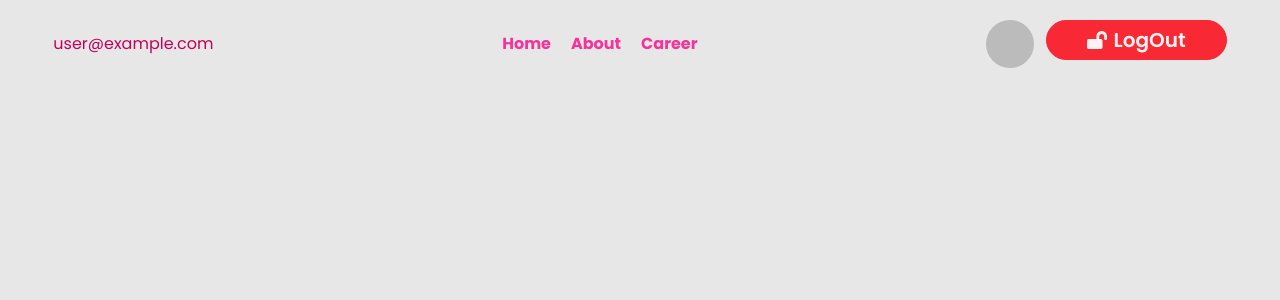
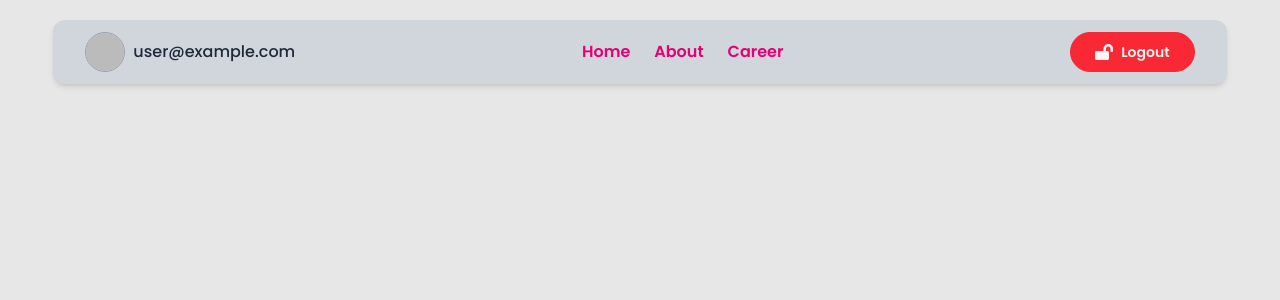
Before and after one commit to Smart-imran/Toy-Topia, a React (Vite) app: page /auth in a window 1280 px wide. Shown: the top 300 px of the page. Built offline with nearby package versions, Linux system fonts and the light colour scheme; no server answers; sample sign-in values are in the browser's storage.

Commit message:
nav update

```diff
--- a/src/components/Navbar.jsx
+++ b/src/components/Navbar.jsx
@@ -1,44 +1,170 @@
-import React, { use } from "react";
+import React, { useContext, useState } from "react";
 import { Link, NavLink } from "react-router";
 import userImg from "../assets/user.png";
-import { FaLock, FaLockOpen } from "react-icons/fa";
+import { FaLock, FaLockOpen, FaBars, FaTimes } from "react-icons/fa";
 import { AuthContext } from "../provider/AuthProvider";
+import Swal from "sweetalert2";
 
 function Navbar() {
-  const { user, logOut } = use(AuthContext);
+  const { user, logOut } = useContext(AuthContext);
+  const [menuOpen, setMenuOpen] = useState(false);
+
+  // ✅ Logout Handler
   const handleLogOut = () => {
-    console.log("User try to logout");
     logOut()
       .then(() => {
-        alert("You LogOut Successfully")
+        Swal.fire({
+          title: "Logout Successful 🎉",
+          text: "You have logged out successfully!",
+          icon: "success",
+          confirmButtonText: "OK",
+          background: "#0f172a",
+          color: "#f9fafb",
+          confirmButtonColor: "#14b8a6",
+        });
       })
       .catch((error) => {
-        console.log(error)
+        Swal.fire({
+          title: "Oops!",
+          text: error.message,
+          icon: "error",
+          confirmButtonColor: "#ef4444",
+        });
       });
   };
+
   return (
-    <div className="flex items-center justify-between">
-      <div className="">{user && user.email}</div>
-      <div className="nav flex gap-5 font-bold text-pink-500">
-        <NavLink to="/" >Home</NavLink>
-        <NavLink to="/about">About</NavLink>
-        <NavLink to="/career">Career</NavLink>
+    <nav className="bg-gray-300 shadow-md sticky rounded-xl top-0 z-50">
+      <div className="max-w-7xl mx-auto px-4 sm:px-6 lg:px-8">
+        <div className="flex justify-between items-center h-16">
+          {/*  Left Side - User Info */}
+          <div className="flex items-center gap-2">
+            <img
+              src={user ? user.photoURL : userImg}
+              alt="User"
+              className="w-10 h-10 rounded-full border border-gray-400"
+            />
+            {user && (
+              <span className="hidden sm:block font-medium text-gray-800">
+                {user.email}
+              </span>
+            )}
           </div>
-      <div className="login-btn flex gap-3">
-        <img className="w-12 rounded-full" src={`${user ? user.photoURL : userImg}`} alt="" />
+
+          {/*  Center - Nav Links */}
+          <div className="hidden md:flex space-x-6 font-semibold text-pink-600">
+            <NavLink
+              to="/"
+              className={({ isActive }) =>
+                isActive ? "text-pink-700 underline" : ""
+              }
+            >
+              Home
+            </NavLink>
+            <NavLink
+              to="/about"
+              className={({ isActive }) =>
+                isActive ? "text-pink-700 underline" : ""
+              }
+            >
+              About
+            </NavLink>
+            <NavLink
+              to="/career"
+              className={({ isActive }) =>
+                isActive ? "text-pink-700 underline" : ""
+              }
+            >
+              Career
+            </NavLink>
+          </div>
+
+          {/*  Right Side - Buttons */}
+          <div className="hidden md:flex items-center gap-3">
+            {user ? (
+              <button
+                onClick={handleLogOut}
+                className="btn btn-error px-6 flex items-center gap-2"
+              >
+                <FaLockOpen size={18} /> <span>Logout</span>
+              </button>
+            ) : (
+              <Link
+                to="/auth/login"
+                className="btn btn-error px-6 flex items-center gap-2"
+              >
+                <FaLock size={18} /> <span>Login</span>
+              </Link>
+            )}
+          </div>
+
+          {/*  Mobile Menu Toggle */}
+          <div className="md:hidden flex items-center">
+            <button
+              onClick={() => setMenuOpen(!menuOpen)}
+              className="text-gray-800 focus:outline-none"
+            >
+              {menuOpen ? <FaTimes size={22} /> : <FaBars size={22} />}
+            </button>
+          </div>
+        </div>
+      </div>
+
+      {/* ✅ Mobile Dropdown Menu */}
+      {menuOpen && (
+        <div className="md:hidden bg-gray-200 border-t border-gray-300">
+          <div className="flex flex-col items-center space-y-4 py-4 font-semibold text-pink-600">
+            <NavLink
+              to="/"
+              onClick={() => setMenuOpen(false)}
+              className={({ isActive }) =>
+                isActive ? "text-pink-700 underline" : ""
+              }
+            >
+              Home
+            </NavLink>
+            <NavLink
+              to="/about"
+              onClick={() => setMenuOpen(false)}
+              className={({ isActive }) =>
+                isActive ? "text-pink-700 underline" : ""
+              }
+            >
+              About
+            </NavLink>
+            <NavLink
+              to="/career"
+              onClick={() => setMenuOpen(false)}
+              className={({ isActive }) =>
+                isActive ? "text-pink-700 underline" : ""
+              }
+            >
+              Career
+            </NavLink>
 
             {user ? (
-          <button onClick={handleLogOut} className="btn btn-error px-10">
-            {" "}
-            <FaLockOpen size={20} /> <span className="text-xl">LogOut</span>
+              <button
+                onClick={() => {
+                  handleLogOut();
+                  setMenuOpen(false);
+                }}
+                className="btn btn-error w-40 flex items-center justify-center gap-2"
+              >
+                <FaLockOpen size={18} /> Logout
               </button>
             ) : (
-          <Link to="/auth/login" className="btn btn-error px-10">
-            <FaLock size={20} /> <span className="text-xl">Login</span>
+              <Link
+                to="/auth/login"
+                onClick={() => setMenuOpen(false)}
+                className="btn btn-error w-40 flex items-center justify-center gap-2"
+              >
+                <FaLock size={18} /> Login
               </Link>
             )}
           </div>
         </div>
+      )}
+    </nav>
   );
 }
 
```
Lines whose indentation alone changed are shown as unchanged.
